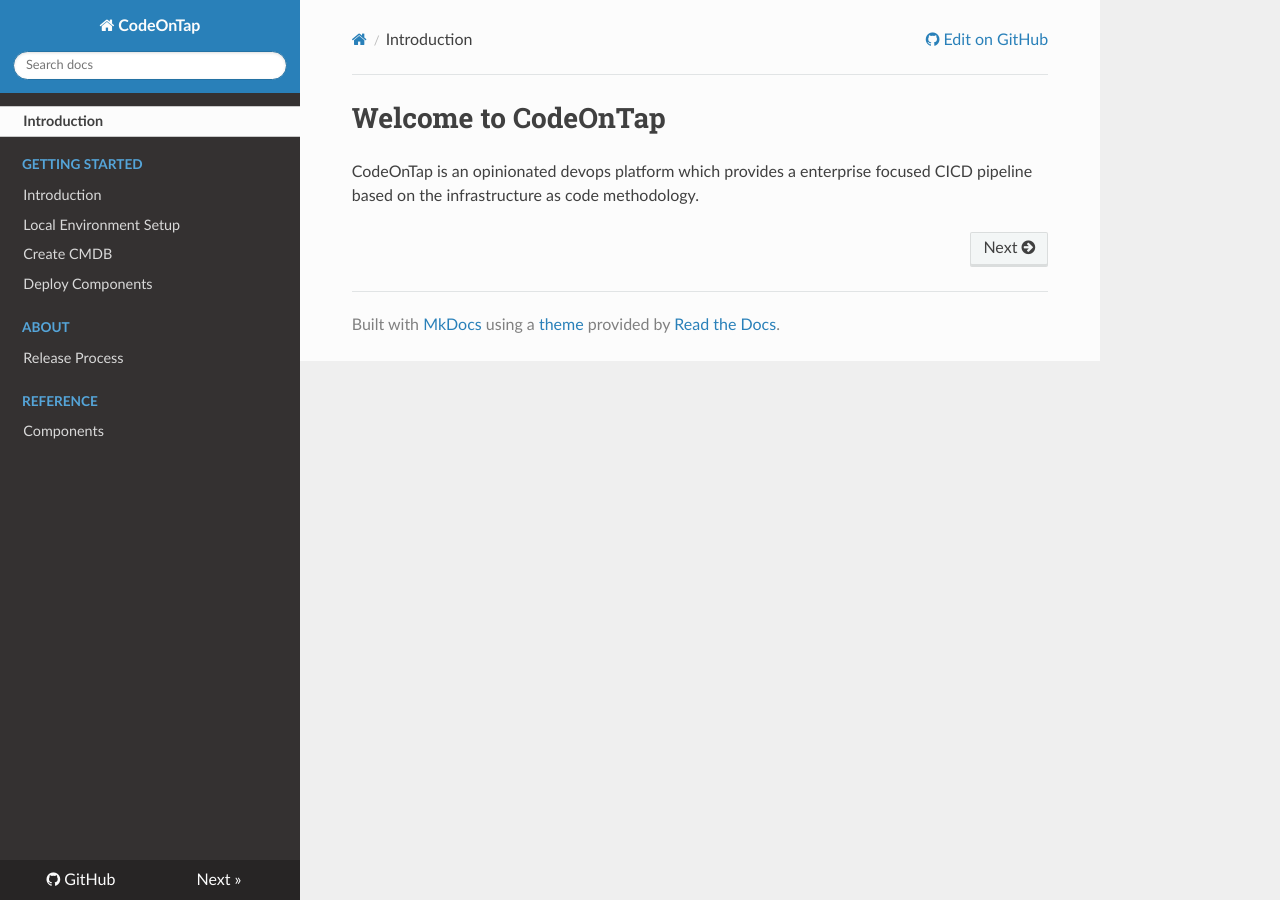
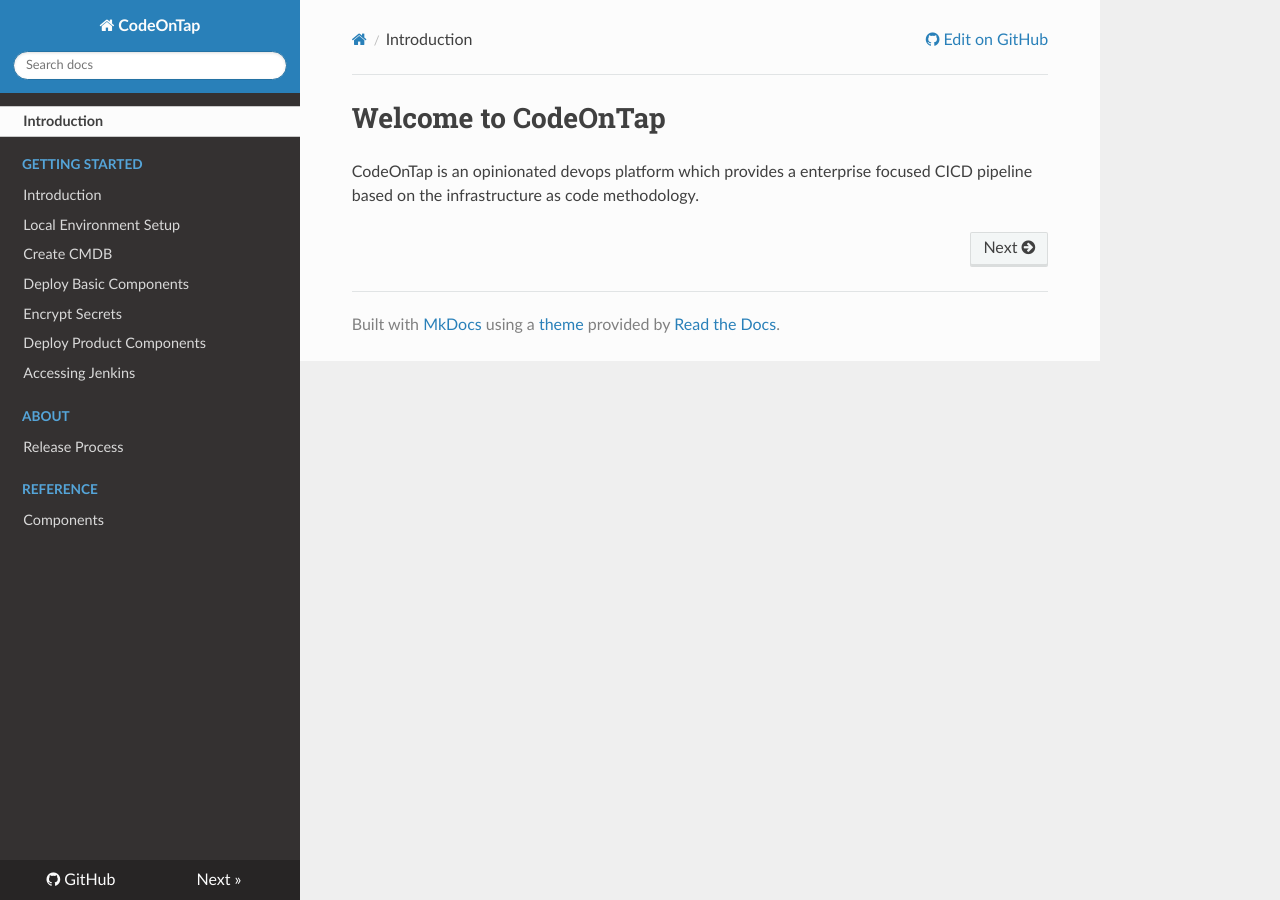
Before and after one commit to codeontap/codeontap, an MkDocs documentation site: the page built from docs/index.md, in a window 1280 px wide. Built offline with MkDocs 1.6.1, drawn with Linux system fonts in a browser that asks for light colours; nearby versions of some CDN libraries.

Commit message:
Update nav

```diff
--- a/mkdocs.yml
+++ b/mkdocs.yml
@@ -18,7 +18,10 @@
     - 'Introduction' : './getting-started/index.md'
     - 'Local Environment Setup' : './getting-started/local-env-setup.md'
     - 'Create CMDB' : './getting-started/cmdb-setup.md'
-    - 'Deploy Components' : './getting-started/deploy-components.md'
+    - 'Deploy Basic Components' : './getting-started/deploy-basic-components.md'
+    - 'Encrypt Secrets' : './getting-started/encrypt-secrets.md'
+    - 'Deploy Product Components' : './getting-started/deploy-product-components.md'
+    - 'Accessing Jenkins' : './getting-started/accessing-jenkins.md'
   - 'About' :
     - 'Release Process' : './about/versioning.md'
   - 'Reference' :
```
